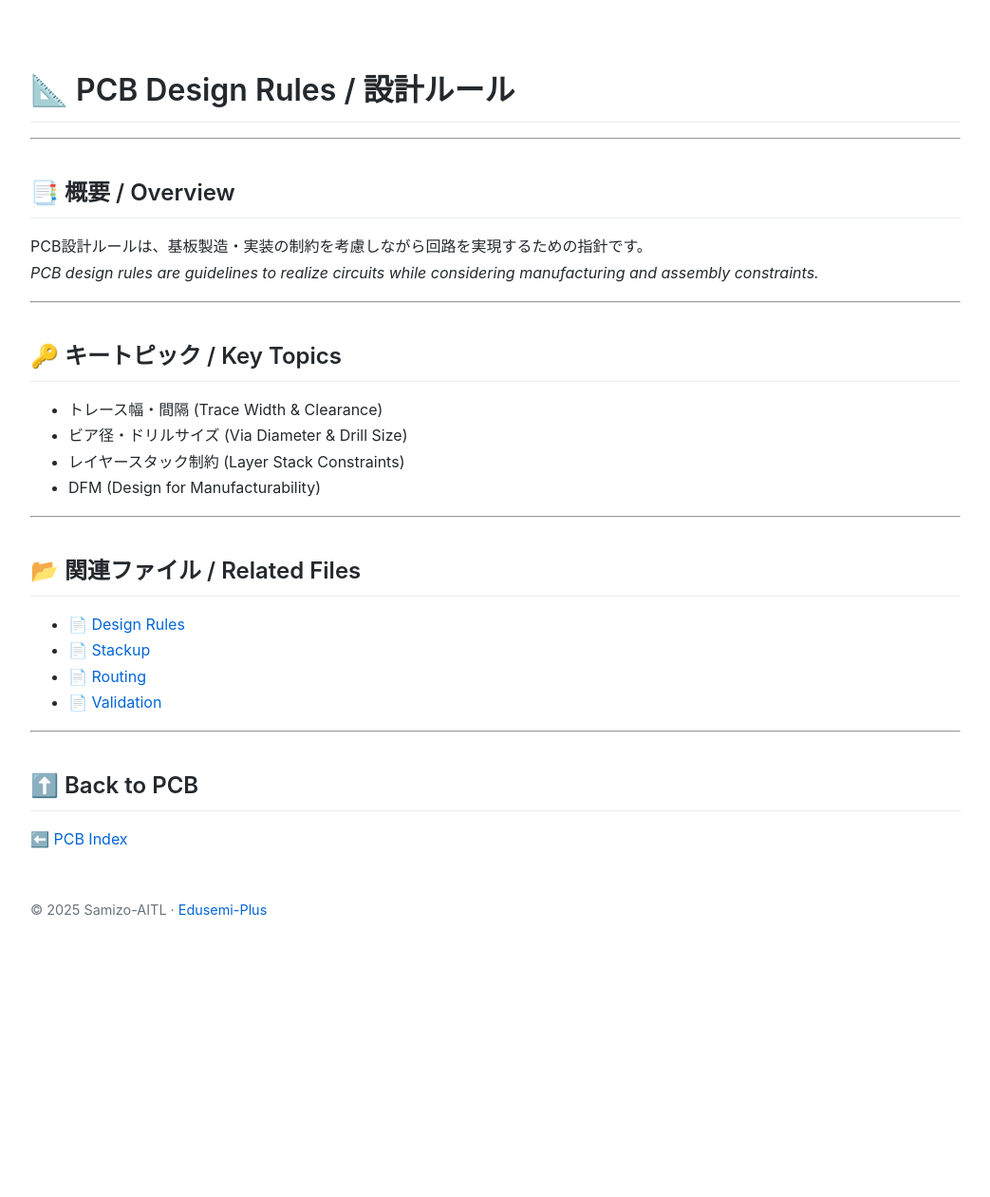
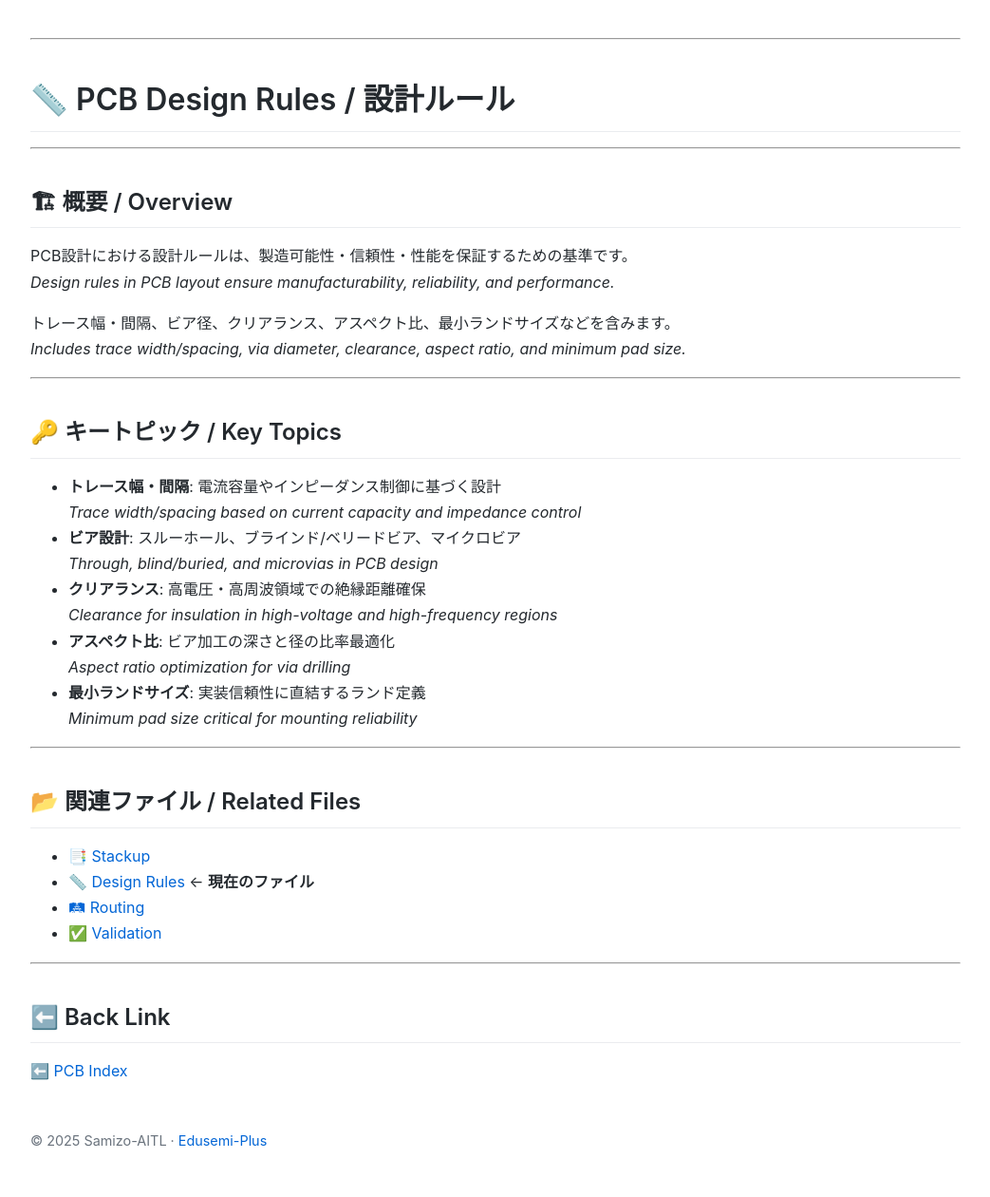
Before and after one commit to Samizo-AITL/Edusemi-Plus, a Jekyll site: the page built from Assembly-Integration/PCB/design_rules.md, in a window 1280 px wide. Shown: the whole page at 95% size, without its empty margins (118-1161 px from the left). Built offline with Jekyll 4.4.1, drawn with Linux system fonts in a browser that asks for light colours; before the commit the page ends 1016 px from its top, so only the background shows below that.

Commit message:
Update design_rules.md

```diff
--- a/Assembly-Integration/PCB/design_rules.md
+++ b/Assembly-Integration/PCB/design_rules.md
@@ -3,31 +3,42 @@ layout: default
 title: "PCB Design Rules | 設計ルール"
 ---
 
-# 📐 PCB Design Rules / 設計ルール
+---
+
+# 📏 PCB Design Rules / 設計ルール
 
 ---
 
-## 📑 概要 / Overview
-PCB設計ルールは、基板製造・実装の制約を考慮しながら回路を実現するための指針です。
-*PCB design rules are guidelines to realize circuits while considering manufacturing and assembly constraints.*
+## 🏗 概要 / Overview
+PCB設計における設計ルールは、製造可能性・信頼性・性能を保証するための基準です。
+*Design rules in PCB layout ensure manufacturability, reliability, and performance.*
+
+トレース幅・間隔、ビア径、クリアランス、アスペクト比、最小ランドサイズなどを含みます。
+*Includes trace width/spacing, via diameter, clearance, aspect ratio, and minimum pad size.*
 
 ---
 
 ## 🔑 キートピック / Key Topics
-- トレース幅・間隔 (Trace Width & Clearance)
-- ビア径・ドリルサイズ (Via Diameter & Drill Size)
-- レイヤースタック制約 (Layer Stack Constraints)
-- DFM (Design for Manufacturability)
+- **トレース幅・間隔**: 電流容量やインピーダンス制御に基づく設計
+  *Trace width/spacing based on current capacity and impedance control*
+- **ビア設計**: スルーホール、ブラインド/ベリードビア、マイクロビア
+  *Through, blind/buried, and microvias in PCB design*
+- **クリアランス**: 高電圧・高周波領域での絶縁距離確保
+  *Clearance for insulation in high-voltage and high-frequency regions*
+- **アスペクト比**: ビア加工の深さと径の比率最適化
+  *Aspect ratio optimization for via drilling*
+- **最小ランドサイズ**: 実装信頼性に直結するランド定義
+  *Minimum pad size critical for mounting reliability*
 
 ---
 
 ## 📂 関連ファイル / Related Files
-- [📄 Design Rules](./design_rules.md)
-- [📄 Stackup](./stackup.md)
-- [📄 Routing](./routing.md)
-- [📄 Validation](./validation.md)
+- [📑 Stackup](stackup.md)
+- [📏 Design Rules](design_rules.md) ← **現在のファイル**
+- [🛤 Routing](routing.md)
+- [✅ Validation](validation.md)
 
 ---
 
-## ⬆️ Back to PCB
-[⬅️ PCB Index](./README.md)
+## ⬅️ Back Link
+[⬅️ PCB Index](../README.md)
```
